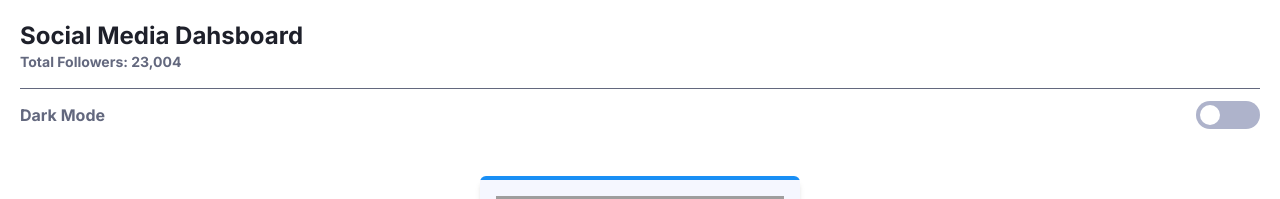
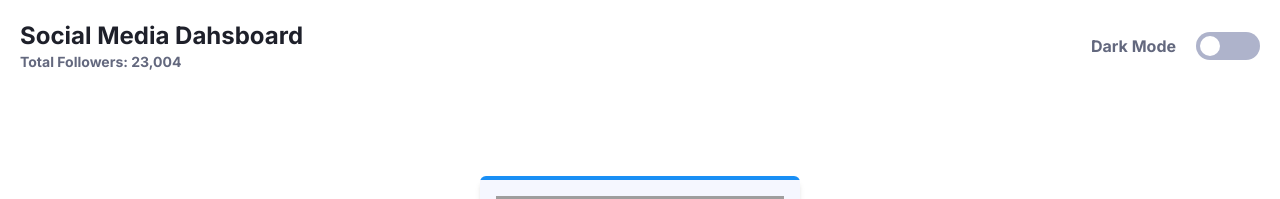
Before and after one commit to Diego2dRamirez/social-media-themeSwitcher, a React (Vite) app: page / in a window 1280 px wide. Shown: the top 199 px of the page. Built offline with nearby package versions, Linux system fonts and the light colour scheme; grey boxes are pictures that could not be loaded.

Commit message:
Header Desktop

```diff
--- a/src/Components/Header/Header.jsx
+++ b/src/Components/Header/Header.jsx
@@ -2,13 +2,14 @@ import React from "react";
 
 export const Hedaer = () => {
   return (
-    <header className="w-full fixed top-0 p-5 bg-white z-10">
-      <div className="border-b-[1px] border-DarkGrayishBlue mb-3 pb-4">
+    <header className="w-full fixed top-0 p-5 bg-white z-10
+    md:flex md:justify-between md:items-center">
+      <div className="border-b-[1px] border-DarkGrayishBlue mb-3 pb-4 md:border-none md:mb-0 md:pb-0">
         <h1 className="text-VeryDarkBlueLight text-2xl font-bold">Social Media Dahsboard</h1>
         <p className="text-DarkGrayishBlue font-bold text-sm">Total Followers: 23,004</p>
       </div>
       <div className="flex items-center justify-between">
-        <p className="text-DarkGrayishBlue font-bold">Dark Mode</p>
+        <p className="text-DarkGrayishBlue font-bold md:mr-5">Dark Mode</p>
         <label className="rounded-3xl w-16 h-7 relative flex items-center justify-center">
           <input type="checkbox" className="appearance-none" />
           <span className="absolute left-1 w-5 h-5 rounded-full z-20 bg-white transition ease-in-out duration-500 "></span>
```
